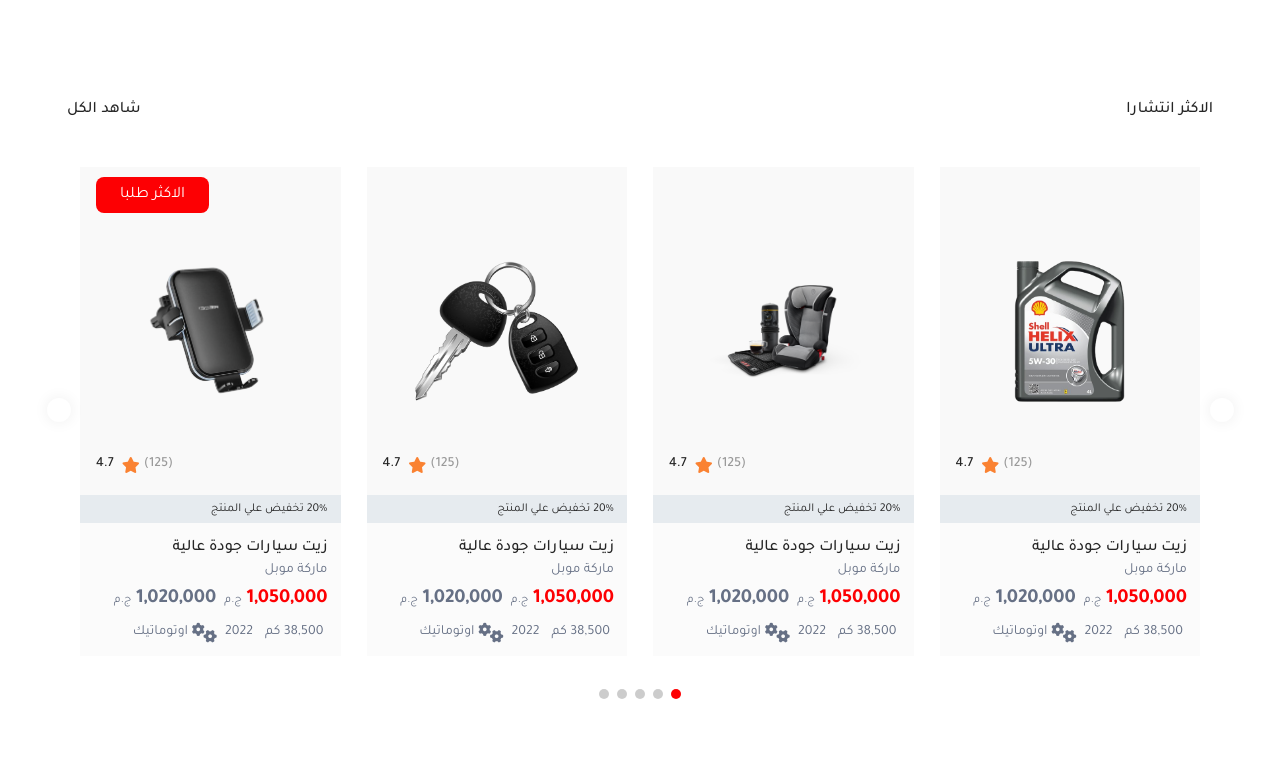
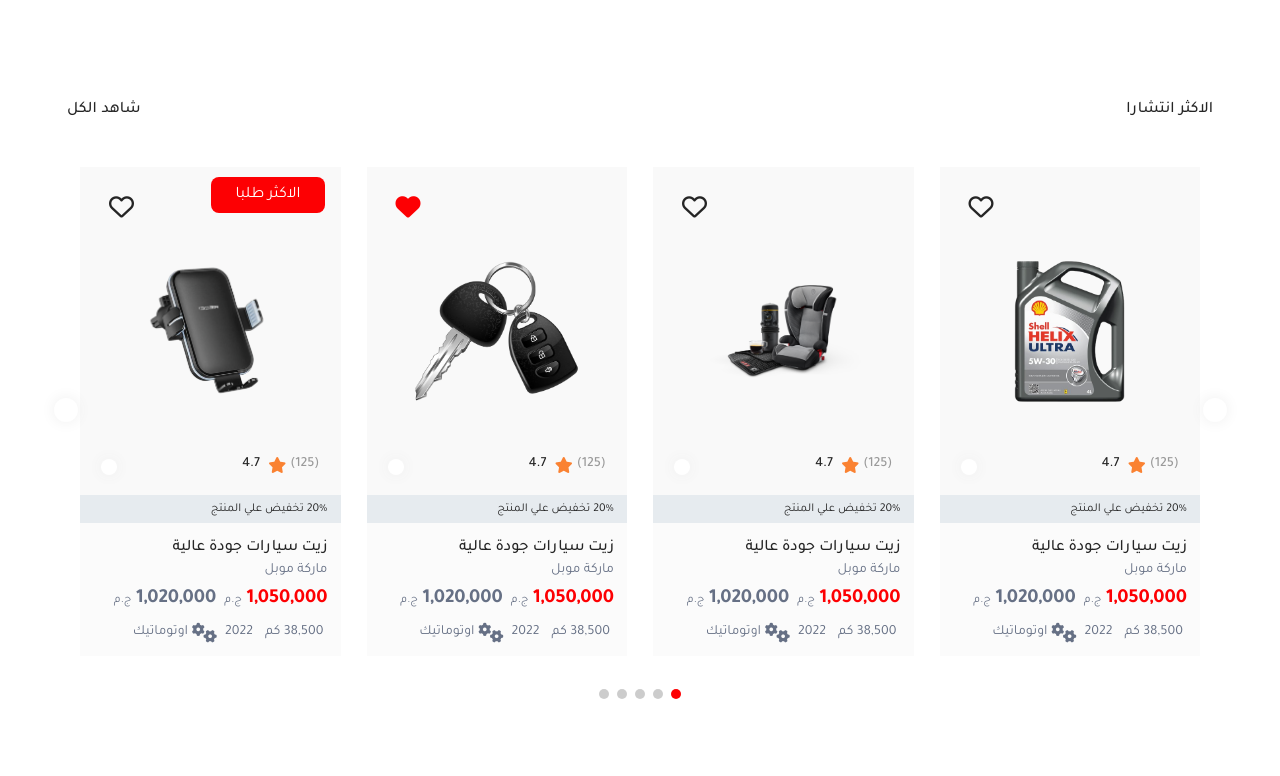
Before and after one commit to AhmedAbdullah125/Autotechnik, a React (Create React App) app: page / in a window 1280 px wide. Shown: the part 1724-2500 px from the top of the page. Built offline with nearby package versions, Linux system fonts and the light colour scheme; some icons are missing; a web font is replaced by a local one.

Commit message:
upload files

```diff
--- a/src/Pages/Home/MostPopular.jsx
+++ b/src/Pages/Home/MostPopular.jsx
@@ -4,7 +4,7 @@ import { Swiper, SwiperSlide } from 'swiper/react';
 import 'swiper/css';
 import 'swiper/css/navigation';
 import 'swiper/css/pagination';
-import 'swiper/css/scrollbar';import { LazyLoadImage } from 'react-lazy-load-image-component'
+import 'swiper/css/scrollbar'; import { LazyLoadImage } from 'react-lazy-load-image-component'
 import { Link } from 'react-router-dom'
 import img1 from '../../assets/Main/categoriesSamples/8.png';
 import img2 from '../../assets/Main/categoriesSamples/7.png';
@@ -12,18 +12,34 @@ import img3 from '../../assets/Main/categoriesSamples/6.png';
 import img4 from '../../assets/Main/categoriesSamples/4.png';
 
 let products = [
-  { id: 1, name: "زيت سيارات جودة عالية", rate: "4.7", rateQuantity: "125", img: img1, discount: "20", brand: "ماركة موبل", newPrice: "1,050,000", oldPrice: "1,020,000", miles: "38,500", date: 2022, gear: "اوتوماتيك", offer: false },
-  { id: 2, name: "زيت سيارات جودة عالية", rate: "4.7", rateQuantity: "125", img: img2, discount: "20", brand: "ماركة موبل", newPrice: "1,050,000", oldPrice: "1,020,000", miles: "38,500", date: 2022, gear: "اوتوماتيك", offer: false },
-  { id: 3, name: "زيت سيارات جودة عالية", rate: "4.7", rateQuantity: "125", img: img3, discount: "20", brand: "ماركة موبل", newPrice: "1,050,000", oldPrice: "1,020,000", miles: "38,500", date: 2022, gear: "اوتوماتيك", offer: false },
-  { id: 4, name: "زيت سيارات جودة عالية", rate: "4.7", rateQuantity: "125", img: img4, discount: "20", brand: "ماركة موبل", newPrice: "1,050,000", oldPrice: "1,020,000", miles: "38,500", date: 2022, gear: "اوتوماتيك", offer: true },
-  { id: 5, name: "زيت سيارات جودة عالية", rate: "4.7", rateQuantity: "125", img: img1, discount: "20", brand: "ماركة موبل", newPrice: "1,050,000", oldPrice: "1,020,000", miles: "38,500", date: 2022, gear: "اوتوماتيك", offer: true },
+    { id: 0, name: "زيت سيارات جودة عالية", rate: "4.7", rateQuantity: "125", img: img1, discount: "20", brand: "ماركة موبل", newPrice: "1,050,000", oldPrice: "1,020,000", miles: "38,500", date: 2022, gear: "اوتوماتيك", offer: false, love: false },
+    { id: 1, name: "زيت سيارات جودة عالية", rate: "4.7", rateQuantity: "125", img: img2, discount: "20", brand: "ماركة موبل", newPrice: "1,050,000", oldPrice: "1,020,000", miles: "38,500", date: 2022, gear: "اوتوماتيك", offer: false, love: false },
+    { id: 2, name: "زيت سيارات جودة عالية", rate: "4.7", rateQuantity: "125", img: img3, discount: "20", brand: "ماركة موبل", newPrice: "1,050,000", oldPrice: "1,020,000", miles: "38,500", date: 2022, gear: "اوتوماتيك", offer: false, love: true },
+    { id: 3, name: "زيت سيارات جودة عالية", rate: "4.7", rateQuantity: "125", img: img4, discount: "20", brand: "ماركة موبل", newPrice: "1,050,000", oldPrice: "1,020,000", miles: "38,500", date: 2022, gear: "اوتوماتيك", offer: true, love: false },
+    { id: 4, name: "زيت سيارات جودة عالية", rate: "4.7", rateQuantity: "125", img: img1, discount: "20", brand: "ماركة موبل", newPrice: "1,050,000", oldPrice: "1,020,000", miles: "38,500", date: 2022, gear: "اوتوماتيك", offer: true, love: false },
 ]
 
+
+function setFavourite(id) {
+    if (products[id].love == false) {
+        products[id].love = true;
+        document.getElementById(id).style.color = "#FD0003";
+        document.getElementById(id).classList.add("fa-solid");
+        document.getElementById(id).classList.remove("fa-regular");
+    }
+    else{
+        products[id].love = false;
+        document.getElementById(id).style.color = "#252525";
+        document.getElementById(id).classList.remove("fa-solid");
+        document.getElementById(id).classList.add("fa-regular");
+    }
+
+}
 export default function MostPopular() {
-  const NewsSwiperRef = useRef(null);
+    const NewsSwiperRef = useRef(null);
 
-  return (
-    <div className='mostPopular container home-swiper'>
+    return (
+        <div className='mostPopular container home-swiper'>
             <div className="mostPopular-heading">
                 <span>الاكثر انتشارا</span>
                 <Link to='/'>شاهد الكل</Link>
@@ -49,13 +65,13 @@ export default function MostPopular() {
                                 slidesPerView: 3,
                             },
                             768: {
-                                slidesPerView: 3,
+                                slidesPerView: 2,
                             },
                             540: {
-                                slidesPerView: 2,
+                                slidesPerView: 1,
                             },
                             100: {
-                                slidesPerView: 2,
+                                slidesPerView: 1,
                             },
                         }}
 
@@ -71,6 +87,12 @@ export default function MostPopular() {
                                             </figure>
                                             <div className="rates">
                                                 <span className='rate-qunt'>({ele.rateQuantity})</span><i class="fa-solid fa-star"></i><span className='rate'>{ele.rate}</span>
+                                            </div>
+                                            <div className="order-cart">
+                                                <i class="iconsax" icon-name="shopping-cart"></i>
+                                            </div>
+                                            <div className="order-heart order-cart">
+                                                <i class={ele.love?"fa-heart fa-solid":"fa-heart fa-regular"} id={ele.id} onClick={() => setFavourite(ele.id)} style={{ color: ele.love ? "#FD0003" : "" }} ></i>
                                             </div>
                                             {ele.offer ?
                                                 <div className="offer">
@@ -116,5 +138,5 @@ export default function MostPopular() {
                 </div>
             </div>
         </div>
-  )
+    )
 }
--- a/src/Pages/Home/MostPopular2.jsx
+++ b/src/Pages/Home/MostPopular2.jsx
@@ -13,17 +13,31 @@ import img3 from '../../assets/Main/categoriesSamples/1.png';
 import img4 from '../../assets/Main/categoriesSamples/2.png';
 
 let products = [
-    { id: 1, name: "زيت سيارات جودة عالية", rate: "4.7", rateQuantity: "125", img: img4, discount: "20", brand: "ماركة موبل", newPrice: "1,050,000", oldPrice: "1,020,000", miles: "38,500", date: 2022, gear: "اوتوماتيك", offer: false },
-    { id: 1, name: "زيت سيارات جودة عالية", rate: "4.7", rateQuantity: "125", img: img2, discount: "20", brand: "ماركة موبل", newPrice: "1,050,000", oldPrice: "1,020,000", miles: "38,500", date: 2022, gear: "اوتوماتيك", offer: true },
-    { id: 1, name: "زيت سيارات جودة عالية", rate: "4.7", rateQuantity: "125", img: img3, discount: "20", brand: "ماركة موبل", newPrice: "1,050,000", oldPrice: "1,020,000", miles: "38,500", date: 2022, gear: "اوتوماتيك", offer: false },
-    { id: 1, name: "زيت سيارات جودة عالية", rate: "4.7", rateQuantity: "125", img: img1, discount: "20", brand: "ماركة موبل", newPrice: "1,050,000", oldPrice: "1,020,000", miles: "38,500", date: 2022, gear: "اوتوماتيك", offer: false },
+    { id: 5, name: "زيت سيارات جودة عالية", rate: "4.7", rateQuantity: "125", img: img4, discount: "20", brand: "ماركة موبل", newPrice: "1,050,000", oldPrice: "1,020,000", miles: "38,500", date: 2022, gear: "اوتوماتيك", offer: false ,love:false},
+    { id: 5, name: "زيت سيارات جودة عالية", rate: "4.7", rateQuantity: "125", img: img2, discount: "20", brand: "ماركة موبل", newPrice: "1,050,000", oldPrice: "1,020,000", miles: "38,500", date: 2022, gear: "اوتوماتيك", offer: true  ,love:true},
+    { id: 6, name: "زيت سيارات جودة عالية", rate: "4.7", rateQuantity: "125", img: img3, discount: "20", brand: "ماركة موبل", newPrice: "1,050,000", oldPrice: "1,020,000", miles: "38,500", date: 2022, gear: "اوتوماتيك", offer: false ,love:false},
+    { id: 7, name: "زيت سيارات جودة عالية", rate: "4.7", rateQuantity: "125", img: img1, discount: "20", brand: "ماركة موبل", newPrice: "1,050,000", oldPrice: "1,020,000", miles: "38,500", date: 2022, gear: "اوتوماتيك", offer: false ,love:false},
 ]
+function setFavourite(id) {
+    if (products[id].love == false) {
+        products[id].love = true;
+        document.getElementById(id).style.color = "#FD0003";
+        document.getElementById(id).classList.add("fa-solid");
+        document.getElementById(id).classList.remove("fa-regular");
+    }
+    else{
+        products[id].love = false;
+        document.getElementById(id).style.color = "#252525";
+        document.getElementById(id).classList.remove("fa-solid");
+        document.getElementById(id).classList.add("fa-regular");
+    }
 
+}
 export default function MostPopular2() {
     const NewsSwiperRef = useRef(null);
 
     return (
-        <div className='mostPopular container'>
+        <div className='mostPopular container home-swiper'>
             <div className="mostPopular-heading">
                 <span>الاكثر انتشارا</span>
                 <Link to='/'>شاهد الكل</Link>
@@ -35,7 +49,7 @@ export default function MostPopular2() {
                             NewsSwiperRef.current = swiper;
                         }}
                         modules={[Pagination]}
-                        spaceBetween={9}
+                        spaceBetween={0}
                         slidesPerView={4}
                         loop={true}
                         autoplay={true}
@@ -49,13 +63,13 @@ export default function MostPopular2() {
                                 slidesPerView: 3,
                             },
                             768: {
-                                slidesPerView: 3,
+                                slidesPerView: 2,
                             },
                             540: {
-                                slidesPerView: 2,
+                                slidesPerView: 1,
                             },
                             100: {
-                                slidesPerView: 2,
+                                slidesPerView: 1,
                             },
                         }}
 
@@ -72,9 +86,15 @@ export default function MostPopular2() {
                                             <div className="rates">
                                                 <span className='rate-qunt'>({ele.rateQuantity})</span><i class="fa-solid fa-star"></i><span className='rate'>{ele.rate}</span>
                                             </div>
+                                            <div className="order-cart">
+                                                <i class="iconsax" icon-name="shopping-cart"></i>
+                                            </div>
+                                            <div className="order-heart order-cart">
+                                                <i class={ele.love?"fa-heart fa-solid":"fa-heart fa-regular"} id={ele.id} onClick={() => setFavourite(ele.id)} style={{ color: ele.love ? "#FD0003" : "" }} ></i>
+                                            </div>
                                             {ele.offer ?
                                                 <div className="offer">
-                                                    <a className="red-btn" href='/'>خصم 40 %</a>
+                                                    <a className="red-btn" href='/'>خصم 40%</a>
                                                 </div>
                                                 : ""}
                                         </div>
@@ -107,7 +127,12 @@ export default function MostPopular2() {
                             )
                         }
                     </Swiper>
-
+                    <div onClick={() => NewsSwiperRef.current.slidePrev()} className="swiper-button-prev" >
+                        <i className="iconsax" icon-name="arrow-left"></i>
+                    </div>
+                    <div onClick={() => NewsSwiperRef.current.slideNext()} className="swiper-button-next" >
+                        <i className="iconsax" icon-name="arrow-right"></i>
+                    </div>
                 </div>
             </div>
         </div>
--- a/src/Pages/Home/UpperHeader.jsx
+++ b/src/Pages/Home/UpperHeader.jsx
@@ -14,7 +14,6 @@ export default function UpperHeader() {
     let diffHours = Math.round((differance -  (diffIndays*1000*60*60*24))/1000/60/60)
     let diffMins = Math.round((differance -  (diffIndays*1000*60*60*24)-(diffHours*1000*60*60))/1000/60)
     let diffSecond = Math.round((differance -  (diffIndays*1000*60*60*24)-(diffHours*1000*60*60)-(diffMins*1000*60))/1000)
-    console.log(diffIndays+ "/" +diffHours+ "/" +diffMins+ "/" +diffSecond );
 
 
 
--- a/src/style/main.css
+++ b/src/style/main.css
@@ -526,16 +526,12 @@ header {
 
 .big-menu > li a {
   color: var(--main-color);
-  font-size: 16px;
+  font-size: 11px;
   font-weight: 500;
   text-transform: capitalize;
   transition: all 0.3s ease-in-out;
 }
 .big-menu > li a:hover {
-  color: var(--main-hover);
-}
-
-.big-menu > li.active a {
   color: var(--main-hover);
 }
 
@@ -550,7 +546,8 @@ header {
 .nav-header .big-menu i {
   margin-inline-end: 12px;
   font-size: 22px;
-  font-weight: 700;
+  font-weight: 300;
+  color: var(--main-hover);
 }
 .nav-header .big-menu li a {
   display: flex;
@@ -2050,6 +2047,11 @@ footer .collumn .text a {
   max-width: 710px;
   padding-inline-start: calc((100vw - 1352px) / 2);
 }
+@media (min-width: 1440px) {
+  .banner .banner-title {
+    max-width: unset;
+  }
+}
 @media (max-width: 1440px) {
   .banner .banner-title {
     padding-inline-start: calc((100vw - 1170px) / 2);
@@ -2250,10 +2252,10 @@ footer .collumn .text a {
   box-shadow: 0px 0px 15px #eee;
 }
 .home-swiper .swiper-button-prev {
-  inset-inline-end: -22px;
+  inset-inline-end: -15px;
 }
 .home-swiper .swiper-button-next {
-  inset-inline-start: -22px;
+  inset-inline-start: -15px;
 }
 @media (max-width: 600px) {
   .home-swiper .swiper-button-prev {
@@ -2420,7 +2422,7 @@ footer .collumn .text a {
 .mostPopular .most-pop-products-cont .product .img-cont .offer {
   position: absolute;
   top: 16px;
-  inset-inline-end: 16px;
+  inset-inline-start: 16px;
 }
 .mostPopular .most-pop-products-cont .product .img-cont .offer .red-btn {
   padding: 10px 24px;
@@ -2434,7 +2436,7 @@ footer .collumn .text a {
 .mostPopular .most-pop-products-cont .product .img-cont .rates {
   position: absolute;
   bottom: 20px;
-  inset-inline-end: 16px;
+  inset-inline-start: 21px;
   display: flex;
   align-items: center;
 }
@@ -2454,6 +2456,34 @@ footer .collumn .text a {
   font-size: 14px;
   font-weight: 500;
   color: #9A9A9A;
+}
+.mostPopular .most-pop-products-cont .product .img-cont .order-cart {
+  position: absolute;
+  bottom: 20px;
+  inset-inline-end: 21px;
+  display: flex;
+  align-items: center;
+  background-color: var(--white-color);
+  padding: 8px;
+  box-shadow: 0px 0px 15px #eee;
+  border-radius: 50%;
+}
+.mostPopular .most-pop-products-cont .product .img-cont .order-cart i {
+  font-size: 25px;
+  color: var(--main-hover);
+}
+.mostPopular .most-pop-products-cont .product .img-cont .order-heart {
+  bottom: unset;
+  top: 20px;
+  background-color: transparent;
+  box-shadow: none;
+}
+.mostPopular .most-pop-products-cont .product .img-cont .order-heart i {
+  color: var(--main-color);
+  transition: all 0.3s ease-in-out;
+}
+.mostPopular .most-pop-products-cont .product .img-cont .order-heart i:hover {
+  color: var(--main-hover);
 }
 .mostPopular .most-pop-products-cont .discount {
   background-color: #E6EBEF;
--- a/src/style/sass/components/_categories-samples.scss
+++ b/src/style/sass/components/_categories-samples.scss
@@ -107,11 +107,11 @@
     }
 
     .swiper-button-prev {
-        inset-inline-end: -22px;
+        inset-inline-end: -15px;
     }
 
     .swiper-button-next {
-        inset-inline-start: -22px;
+        inset-inline-start: -15px;
     }
 
     @media (max-width: 600px) {
--- a/src/style/sass/components/_mostpopular.scss
+++ b/src/style/sass/components/_mostpopular.scss
@@ -80,7 +80,7 @@
                 .offer {
                     position: absolute;
                     top: 16px;
-                    inset-inline-end: 16px;
+                    inset-inline-start: 16px;
 
                     .red-btn {
                         padding: 10px 24px;
@@ -96,7 +96,7 @@
                 .rates {
                     position: absolute;
                     bottom: 20px;
-                    inset-inline-end: 16px;
+                    inset-inline-start: 21px;
                     display: flex;
                     align-items: center;
 
@@ -119,6 +119,35 @@
                         font-weight: 500;
                         color: #9A9A9A;
                     }
+                }
+                .order-cart{
+                    position: absolute;
+                    bottom: 20px;
+                    inset-inline-end: 21px;
+                    display: flex;
+                    align-items: center;
+                    background-color: $white;
+                    padding: 8px;
+                    box-shadow: 0px 0px 15px #eee;
+                    border-radius: 50%;
+                    i{
+                        font-size: 25px;
+                        color: $hover;
+                    }
+                }
+                .order-heart{
+                    bottom: unset;
+                    top: 20px;
+                    background-color: transparent;
+                    box-shadow: none;
+                    i{
+                        color: $main;
+                        @include tr;
+                        &:hover{
+                            color: $hover;
+                        }
+                    }
+
                 }
             }
         }
```
Also changed, not shown: src/Pages/Home/HeaderContainer.jsx (+56 -5 lines), src/style/sass/components/_banner.scss (+13 -3 lines), src/style/sass/components/_header.scss (+6 -5 lines), 1 other file (tests, documents, lock files or other folders).
